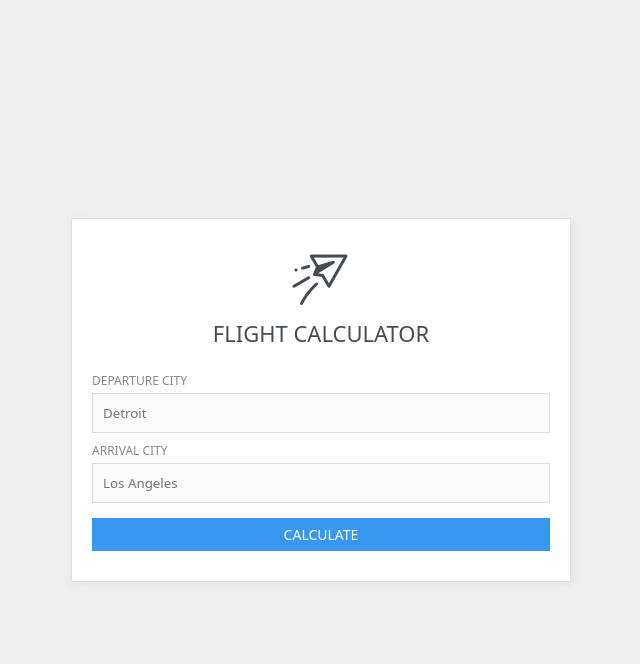
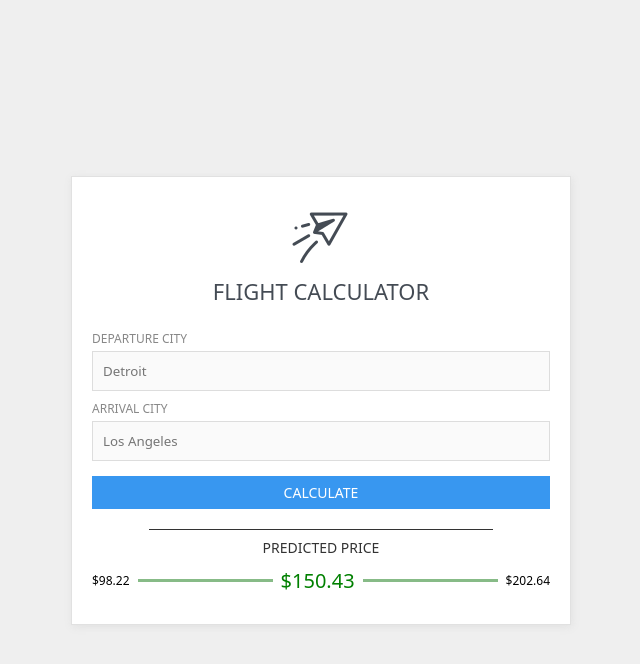
Before and after one commit to NickJGG/flight-predictor, a Django app: page / in a window 1280 px wide. Shown: the top 664 px of the page, without its empty margins (319-959 px from the left). Run offline with Django 3.2, Linux system fonts and the light colour scheme; parts of the project's set-up code (start-up, migrations or seed data) failed here and were passed over; some libraries are stand-ins or nearby versions.

Commit message:
implemented confidence interval

```diff
--- a/stats_project/manage_flights.py
+++ b/stats_project/manage_flights.py
@@ -12,7 +12,7 @@ session = requests.session()
 raw_data = []
 #overall_mean_variances = [0.106802865, 0.191468296, 0.065944493, 0.142714838, 0.203228599, 0.06416601, -0.114002747, 0.071088255, 0.198161485, 0.480192837, 0.198254541, -0.236386928]
 overall_mean_variances = [0.046935368, 0.349271934, 0.015730188, 0.104964831, 0.219331373, 0.066125376, -0.13580952, 0.040763284, 0.247060446, 0.298777508, 0.165885977, -0.293639191]
-
+overall_stdev_variances = [0.48164962, 0.626318344, 0.511550704, 0.454368646, 0.393383854, 0.42043275, 0.244046188, 0.580217736, 0.654213661, 0.712783114, 0.459309131, 0.263116568]
 
 months = {
         'Jan': 1,
@@ -36,7 +36,10 @@ class Airport():
     state = ''
 
 def sort_distance(e):
-    return e['distance']
+    if 'distance' in e:
+        return e['distance']
+
+    return 10000
 
 def get_airports_near(city, distance):
     url = "https://www.distance24.org/route.json?stops=" + city
@@ -52,7 +55,10 @@ def get_airports_near(city, distance):
     nearby_cities.sort(key = sort_distance) # Sorts by distance from given city
 
     for city in nearby_cities:
-        if city['distance'] < distance: # Only adds cities below the threshold
+        if 'distance' in city:
+            if city['distance'] < distance: # Only adds cities below the threshold
+                cities.append(city['city'])
+        else:
             cities.append(city['city'])
 
     return cities
@@ -150,11 +156,12 @@ def get_codes(city):
     return codes
 
 # Averages the prices and variances
-def get_means(data):
+def get_stats(data):
     mean_prices = {}
     mean_variances = {}
     prices_counts = {}
     variances_counts = {}
+    stdev_variances = {}
 
     for route in data:
         for i, price in route[-2].items():
@@ -173,8 +180,8 @@ def get_means(data):
                 mean_variances[i] = variance
                 variances_counts[i] = 1
 
-    for i, mean in mean_variances.items():
-        mean /= variances_counts[i]
+    for i, variance in mean_variances.items():
+        variance /= variances_counts[i]
 
     for i, price in mean_prices.items():
         price /= prices_counts[i]
@@ -183,7 +190,29 @@ def get_means(data):
         if x + 1 not in mean_variances:
             mean_variances[x + 1] = overall_mean_variances[x] # Substitutes the overall variance if not is found
 
-    return mean_prices, mean_variances
+    stdev_totals = {}
+    stdev_counts = {}
+
+    for route in data:
+        for i, variance in route[-1].items():
+            if i in stdev_totals:
+                stdev_totals[i] += math.pow(variance - mean_variances[i], 2)
+                stdev_counts[i] += 1
+            else:
+                stdev_totals[i] = math.pow(variance - mean_variances[i], 2)
+                stdev_counts[i] = 1
+
+    for i, stdev_total in stdev_totals.items():
+        if stdev_counts[i] > 1:
+            stdev_variances[i] = math.sqrt(stdev_total / (stdev_counts[i] - 1))
+        else:
+            print("STDEV COUNT: " + str(stdev_counts[i]))
+
+    for x in range(len(overall_stdev_variances)):
+        if x + 1 not in stdev_variances:
+            stdev_variances[x + 1] = overall_stdev_variances[x] # Substitutes the overall standard deviation if not is found
+
+    return mean_prices, mean_variances, stdev_variances
 
 def get_final_data(depart, arrival):
     cities1 = get_all_codes(get_airports_near(depart, 200))[:7] # Gets codes of nearby cities
@@ -203,7 +232,9 @@ def get_final_data(depart, arrival):
                 if result:
                     flight_data.append(result)
 
-    mean_prices, mean_variances = get_means(flight_data)
+    mean_prices, mean_variances, stdev_variances = get_stats(flight_data)
+
+    print("STDEVS: " + str(stdev_variances))
 
     today = datetime.today()
     month_index = datetime.today().month # An index of 3 means from March to April
@@ -216,14 +247,22 @@ def get_final_data(depart, arrival):
 
     print("PREDICTED VARIANCE: " + str(predicted_variance))
 
-    depart_code = get_codes(depart)[0]
-    arrival_code = get_codes(arrival)[0]
+    depart_codes = get_codes(depart)
+    arrival_codes = get_codes(arrival)
 
-    route_data = get_flight_data(depart_code, arrival_code) # Gets the user's requested flight data
+    print(arrival_codes)
 
-    if not route_data: # If nothing is found by using the codes, use the cities names instead
-        print("ERROR 1")
+    if depart_codes != [] and arrival_codes != []:
+        depart_code = get_codes(depart)[0]
+        arrival_code = get_codes(arrival)[0]
 
+        route_data = get_flight_data(depart_code, arrival_code) # Gets the user's requested flight data
+
+        if not route_data: # If nothing is found by using the codes, use the cities names instead
+            print("ERROR 1")
+
+            route_data = get_flight_data(depart, arrival)
+    else:
         route_data = get_flight_data(depart, arrival)
 
     if route_data:
@@ -253,6 +292,8 @@ def get_final_data(depart, arrival):
         print("days since: " + str(days_since_last))
 
         predicted_price = price_from * (1 + (days_since_last * predicted_variance) / 30) # Calculates the predicted price
+        lower_bound = price_from * (1 + (days_since_last * (predicted_variance - stdev_variances[month_index])) / 30)
+        upper_bound = price_from * (1 + (days_since_last * (predicted_variance + stdev_variances[month_index])) / 30)
 
         print("PREDICTED PRICE: " + str(predicted_price))
     else:
@@ -262,6 +303,8 @@ def get_final_data(depart, arrival):
     print("")
 
     return_data['predicted_price'] = round(predicted_price, 2)
+    return_data['lower_bound'] = round(lower_bound, 2)
+    return_data['upper_bound'] = round(upper_bound, 2)
 
     return return_data
 
--- a/stats_project/static/css/index.css
+++ b/stats_project/static/css/index.css
@@ -100,11 +100,40 @@ body{
 #results-box{
 	width: 100%;
 	margin-top: 20px;
-	display: none;
+	display: flex;
+	flex-direction: column;
 	align-items: center;
 	justify-content: center;
+}
+#results-box > p{
+	font-size: 14px;
+	text-transform: uppercase;
+	color: #333;
+	font-weight: 500;
+	margin: 8px 0 10px 0;
+}
+#results-divider{
+	width: 75%;
+	height: 1px;
+	background: #333;
+}
+#prediction-box{
+	width: 100%;
+	display: flex;
+	align-items: center;
 }
 #predicted-price{
 	color: green;
 	font-weight: 500;
+	font-size: 20px;
 }
+.prediction-bound{
+	font-weight: 500;
+	font-size: 12px;
+}
+.prediction-divider{
+	margin: 0 8px;
+	flex: 1;
+	height: 3px;
+	background: #87bb87;
+}
--- a/stats_project/static/js/index.js
+++ b/stats_project/static/js/index.js
@@ -46,13 +46,16 @@ $(document).ready(function(){
 			 },
 			 'dataType': 'json',
 			 'success': function (data){
-				 $('#predicted-price').text("$" + data['predicted_price']['predicted_price']);
+				 console.log(data);
+
+				 $('#predicted-price').text("$" + data['predicted_price']);
+				 $('#lower-bound').text("$" + data['lower_bound']);
+				 $('#upper-bound').text("$" + data['upper_bound']);
 
 				$('#loading-box').css('display', 'none');
 				$('#results-box').css('display', 'flex');
 
 				console.log("SUCCESS");
-				console.log(data);
 			}
 		});
 
--- a/stats_project/templates/stats_project/index.html
+++ b/stats_project/templates/stats_project/index.html
@@ -29,7 +29,15 @@
 			<p>This may take up to a minute.</p>
 		</div>
 		<div id = "results-box">
-			<p id = "predicted-price"></p>
+			<div id = "results-divider"></div>
+			<p id = "prediction-title">Predicted Price</p>
+			<div id = "prediction-box">
+				<p id = "lower-bound" class = "prediction-bound">$98.22</p>
+				<div class = "prediction-divider"></div>
+				<p id = "predicted-price">$150.43</p>
+				<div class = "prediction-divider"></div>
+				<p id = "upper-bound" class = "prediction-bound">$202.64</p>
+			</div>
 		</div>
 	</div>
 
--- a/stats_project/views.py
+++ b/stats_project/views.py
@@ -11,6 +11,5 @@ def flight_data(request, departure, arrival):
 
     #print(data)
 
-    return JsonResponse({'predicted_price': data})
-
+    return JsonResponse(data)
 # Functions
```
